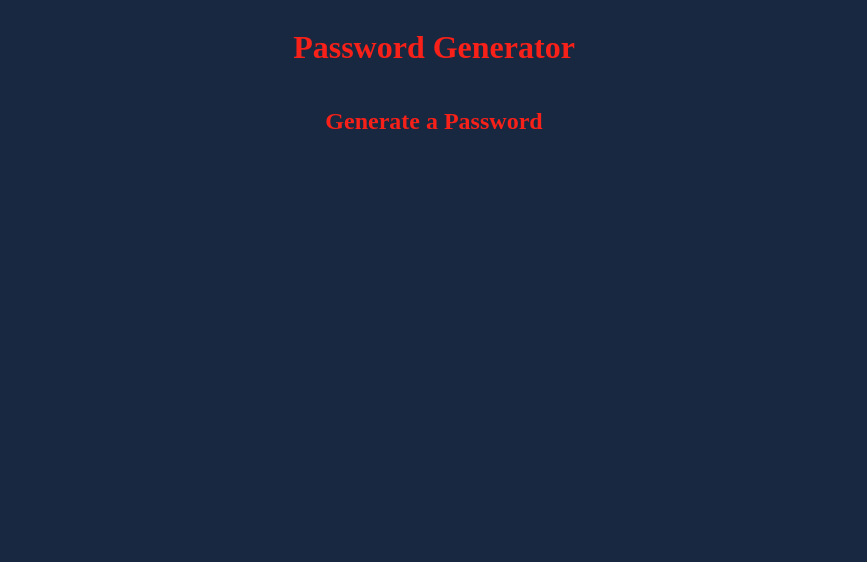
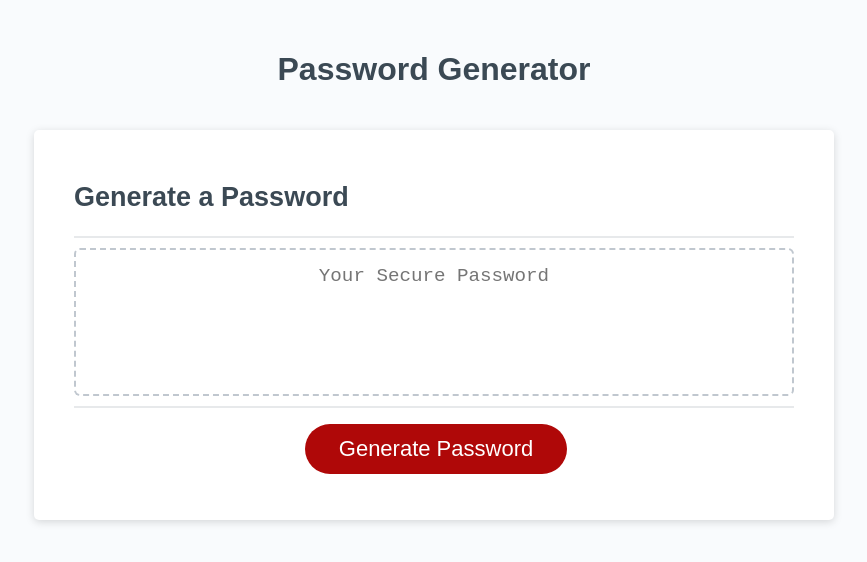
Before and after one commit to Revilite/Password-Generator, a plain HTML site: page index.html in a window 1280 px wide. Shown: the whole page, without its empty margins (206-1073 px from the left). Drawn offline with Linux system fonts and the light colour scheme.

Commit message:
i forgot there was starter code

```diff
--- a/assets/style.css
+++ /dev/null
@@ -1,12 +0,0 @@
-:root{
-
-}
-
-body{
-    background-color: #182841;
-    color: #F72119;
-    display: flex;
-    flex-direction: column;
-    justify-content: center;
-    align-items: center;
-}
--- a/index.html
+++ b/index.html
@@ -1,24 +1,34 @@
 <!DOCTYPE html>
 <html lang="en">
   <head>
-    <meta charset="UTF-8">
-    <meta http-equiv="X-UA-Compatible" content="IE=edge">
-    <meta name="viewport" content="width=device-width, initial-scale=1.0">
+    <meta charset="UTF-8" />
+    <meta name="viewport" content="width=device-width, initial-scale=1.0" />
+    <meta http-equiv="X-UA-Compatible" content="ie=edge" />
     <title>Password Generator</title>
-    <link rel="stylesheet" href="./assets/style.css">
+    <link rel="stylesheet" href="style.css" />
   </head>
   <body>
+    <div class="wrapper">
       <header>
         <h1>Password Generator</h1>
       </header>
-<main>
+      <div class="card">
+        <div class="card-header">
           <h2>Generate a Password</h2>
-
-
-</main>
-<footer>
-    <script src="./assets/script.js"></script>
-
-</footer>
+        </div>
+        <div class="card-body">
+          <textarea
+            readonly
+            id="password"
+            placeholder="Your Secure Password"
+            aria-label="Generated Password"
+          ></textarea>
+        </div>
+        <div class="card-footer">
+          <button id="generate" class="btn">Generate Password</button>
+        </div>
+      </div>
+    </div>
+    <script src="script.js"></script>
   </body>
 </html>
--- a/script.js
+++ b/script.js
@@ -0,0 +1,14 @@
+// Assignment Code
+var generateBtn = document.querySelector("#generate");
+
+// Write password to the #password input
+function writePassword() {
+  var password = generatePassword();
+  var passwordText = document.querySelector("#password");
+
+  passwordText.value = password;
+
+}
+
+// Add event listener to generate button
+generateBtn.addEventListener("click", writePassword);
--- /dev/null
+++ b/style.css
@@ -0,0 +1,137 @@
+*,
+*::before,
+*::after {
+  box-sizing: border-box;
+}
+
+html,
+body,
+.wrapper {
+  height: 100%;
+  margin: 0;
+  padding: 0;
+}
+
+body {
+  font-family: sans-serif;
+  background-color: #f9fbfd;
+}
+
+.wrapper {
+  padding-top: 30px;
+  padding-left: 20px;
+  padding-right: 20px;
+}
+
+header {
+  text-align: center;
+  padding: 20px;
+  padding-top: 0px;
+  color: hsl(206, 17%, 28%);
+}
+
+.card {
+  background-color: hsl(0, 0%, 100%);
+  border-radius: 5px;
+  border-width: 1px;
+  box-shadow: rgba(0, 0, 0, 0.15) 0px 2px 8px 0px;
+  color: hsl(206, 17%, 28%);
+  font-size: 18px;
+  margin: 0 auto;
+  max-width: 800px;
+  padding: 30px 40px;
+}
+
+.card-header::after {
+  content: " ";
+  display: block;
+  width: 100%;
+  background: #e7e9eb;
+  height: 2px;
+}
+
+.card-body {
+  min-height: 100px;
+}
+
+.card-footer {
+  text-align: center;
+}
+
+.card-footer::before {
+  content: " ";
+  display: block;
+  width: 100%;
+  background: #e7e9eb;
+  height: 2px;
+}
+
+.card-footer::after {
+  content: " ";
+  display: block;
+  clear: both;
+}
+
+.btn {
+  border: none;
+  background-color: hsl(360, 91%, 36%);
+  border-radius: 25px;
+  box-shadow: rgba(0, 0, 0, 0.1) 0px 1px 6px 0px rgba(0, 0, 0, 0.2) 0px 1px 1px
+    0px;
+  color: hsl(0, 0%, 100%);
+  display: inline-block;
+  font-size: 22px;
+  line-height: 22px;
+  margin: 16px 16px 16px 20px;
+  padding: 14px 34px;
+  text-align: center;
+  cursor: pointer;
+}
+
+button[disabled] {
+  cursor: default;
+  background: #c0c7cf;
+}
+
+.float-right {
+  float: right;
+}
+
+#password {
+  -webkit-appearance: none;
+  -moz-appearance: none;
+  appearance: none;
+  border: none;
+  display: block;
+  width: 100%;
+  padding-top: 15px;
+  padding-left: 15px;
+  padding-right: 15px;
+  padding-bottom: 85px;
+  font-size: 1.2rem;
+  text-align: center;
+  margin-top: 10px;
+  margin-bottom: 10px;
+  border: 2px dashed #c0c7cf;
+  border-radius: 6px;
+  resize: none;
+  overflow: hidden;
+}
+
+@media (max-width: 690px) {
+  .btn {
+    font-size: 1rem;
+    margin: 16px 0px 0px 0px;
+    padding: 10px 15px;
+  }
+
+  #password {
+    font-size: 1rem;
+  }
+}
+
+@media (max-width: 500px) {
+  .btn {
+    font-size: 0.8rem;
+  }
+}
```
Also changed, not shown: assets/script.js (deleted). Lines whose indentation alone changed are shown as unchanged.
